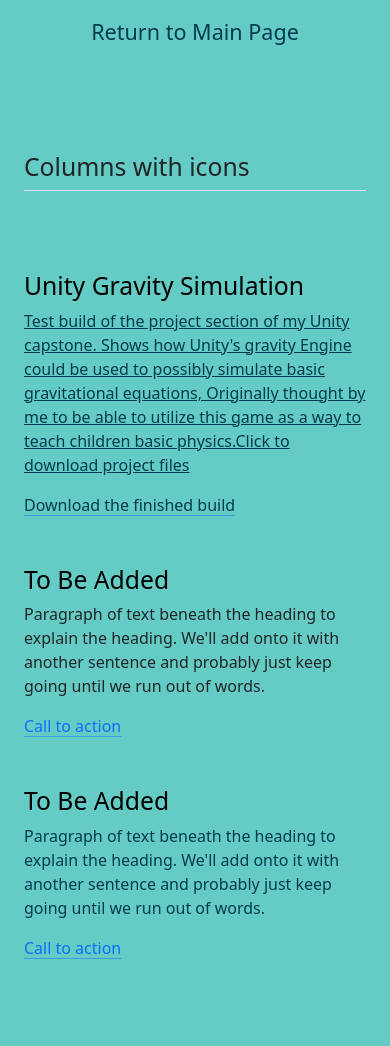
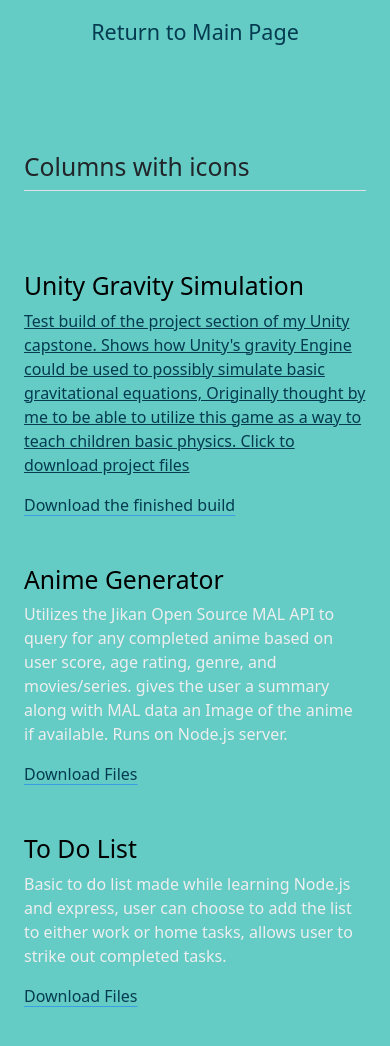
Before and after one commit to maxwellriesel98/PersonalWebsite, a plain HTML site: page Projects.html in a window 390 px wide. Drawn offline with nearby package versions, Linux system fonts and the light colour scheme.

Commit message:
Make Image Scale so Page is Legible on Mobile Add projects To do List and Anime Generator

```diff
--- a/Projects.html
+++ b/Projects.html
@@ -30,7 +30,9 @@
 
             </div>
             <h3 class="fs-2 text-body-emphasis">Unity Gravity Simulation</h3>
-            <a id="textcoloreperienceheading" href="./Files/gravitysimfiles.ZIP">Test build of the project section of my Unity capstone. Shows how Unity's gravity Engine could be used to possibly simulate basic gravitational equations, Originally thought by me to be able to utilize this game as a way to teach children basic physics.Click to download project files</a>
+            <a id="textcoloreperienceheading" href="./Files/gravitysimfiles.ZIP">Test build of the project section of my Unity capstone.
+               Shows how Unity's gravity Engine could be used to possibly simulate basic gravitational equations, Originally thought by me
+               to be able to utilize this game as a way to teach children basic physics. Click to download project files</a>
             <p></p>
             <a id="textcoloreperienceheading" href="./Files/gravitysimbuild.ZIP" class="icon-link">
               Download the finished build
@@ -43,10 +45,11 @@
             <div class="feature-icon d-inline-flex align-items-center justify-content-center text-bg-primary bg-gradient fs-2 mb-3">
 
             </div>
-            <h3 class="fs-2 text-body-emphasis">To Be Added</h3>
-            <a>Paragraph of text beneath the heading to explain the heading. We'll add onto it with another sentence and probably just keep going until we run out of words.</p>
-            <a href="#" class="icon-link">
-              Call to action
+            <h3 class="fs-2 text-body-emphasis">Anime Generator</h3>
+            <p>Utilizes the Jikan Open Source MAL API to query for any completed anime based on user score, age rating, genre,
+             and movies/series. gives the user a summary along with MAL data an Image of the anime if available. Runs on Node.js server.</p>
+            <a id="textcoloreperienceheading" href="./Files/Anime Generator.ZIP" class="icon-link">
+              Download Files
               <svg class="bi"><use xlink:href="#chevron-right"></use></svg>
             </a>
           </div>
@@ -55,10 +58,11 @@
           <div class="feature col">
             <div class="feature-icon d-inline-flex align-items-center justify-content-center text-bg-primary bg-gradient fs-2 mb-3">
             </div>
-            <h3 class="fs-2 text-body-emphasis">To Be Added</h3>
-            <p id="textcoloreperienceheading">Paragraph of text beneath the heading to explain the heading. We'll add onto it with another sentence and probably just keep going until we run out of words.</p>
-            <a href="#" class="icon-link">
-              Call to action
+            <h3 class="fs-2 text-body-emphasis">To Do List</h3>
+            <p>Basic to do list made while learning Node.js and express, user can choose to add the list
+               to either work or home tasks, allows user to strike out completed tasks.</p>
+            <a id="textcoloreperienceheading" href="./Files/TODOLISTFILES.ZIP" class="icon-link">
+              Download Files
               <svg class="bi"><use xlink:href="#chevron-right"></use></svg>
             </a>
           </div>
--- a/style.css
+++ b/style.css
@@ -43,14 +43,17 @@
     color: #053B50 !important;
   }
 
+  #textcolormain{
+    color: #EEEEEE !important;
+  }
 
+  .resizable{
+    width: 100% !important;
+    height: auto !important;
+  }
   .buttonP {
     background-color: #64CCC5 !important;
-    color: 053B50 !important;
-  }
-
-  #textcolormain{
-    color: #EEEEEE !important;
+    color: #053B50 !important;
   }
 
   h1  {
```
Also changed, not shown: index.html (+1 -1 lines).
